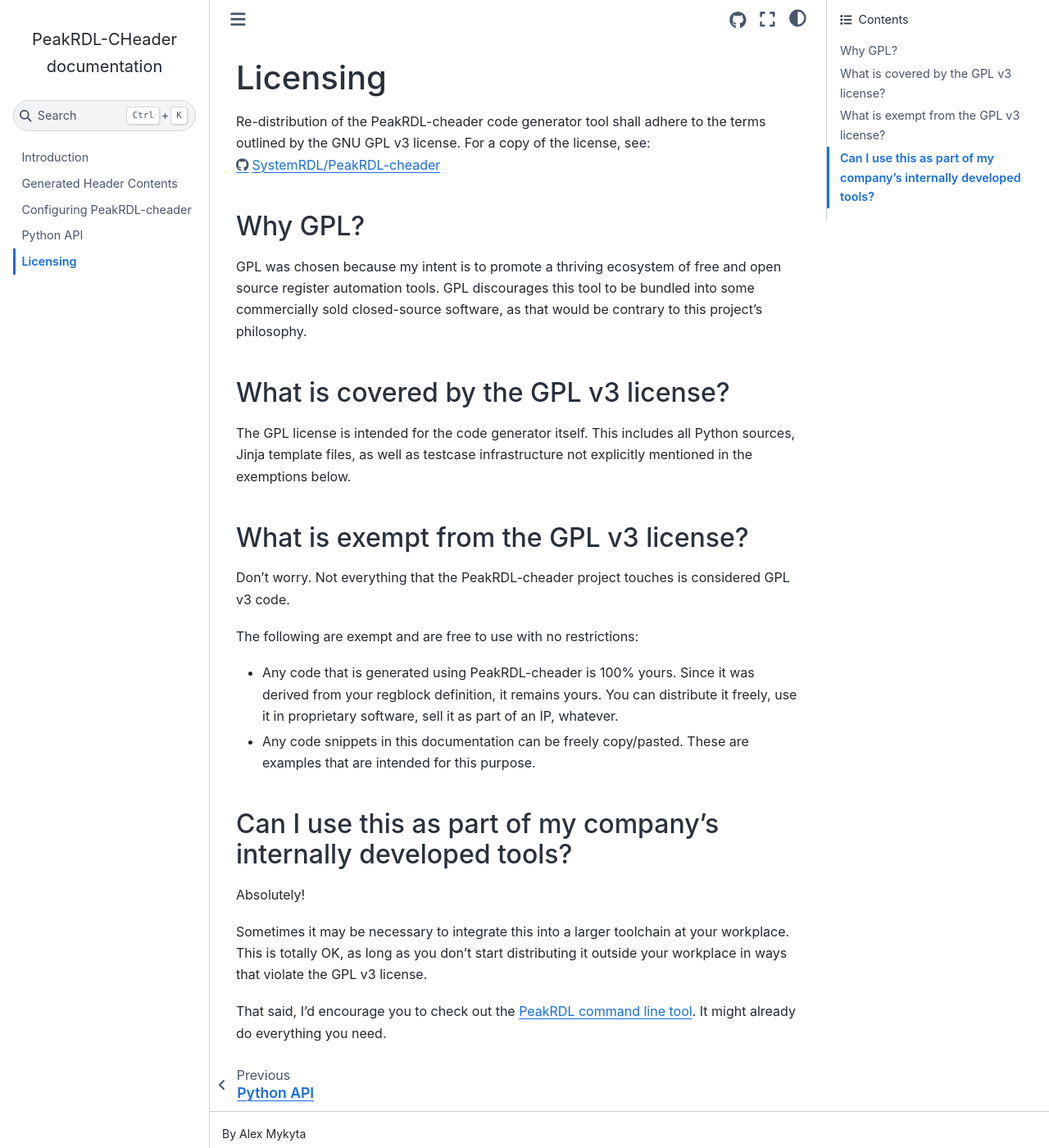
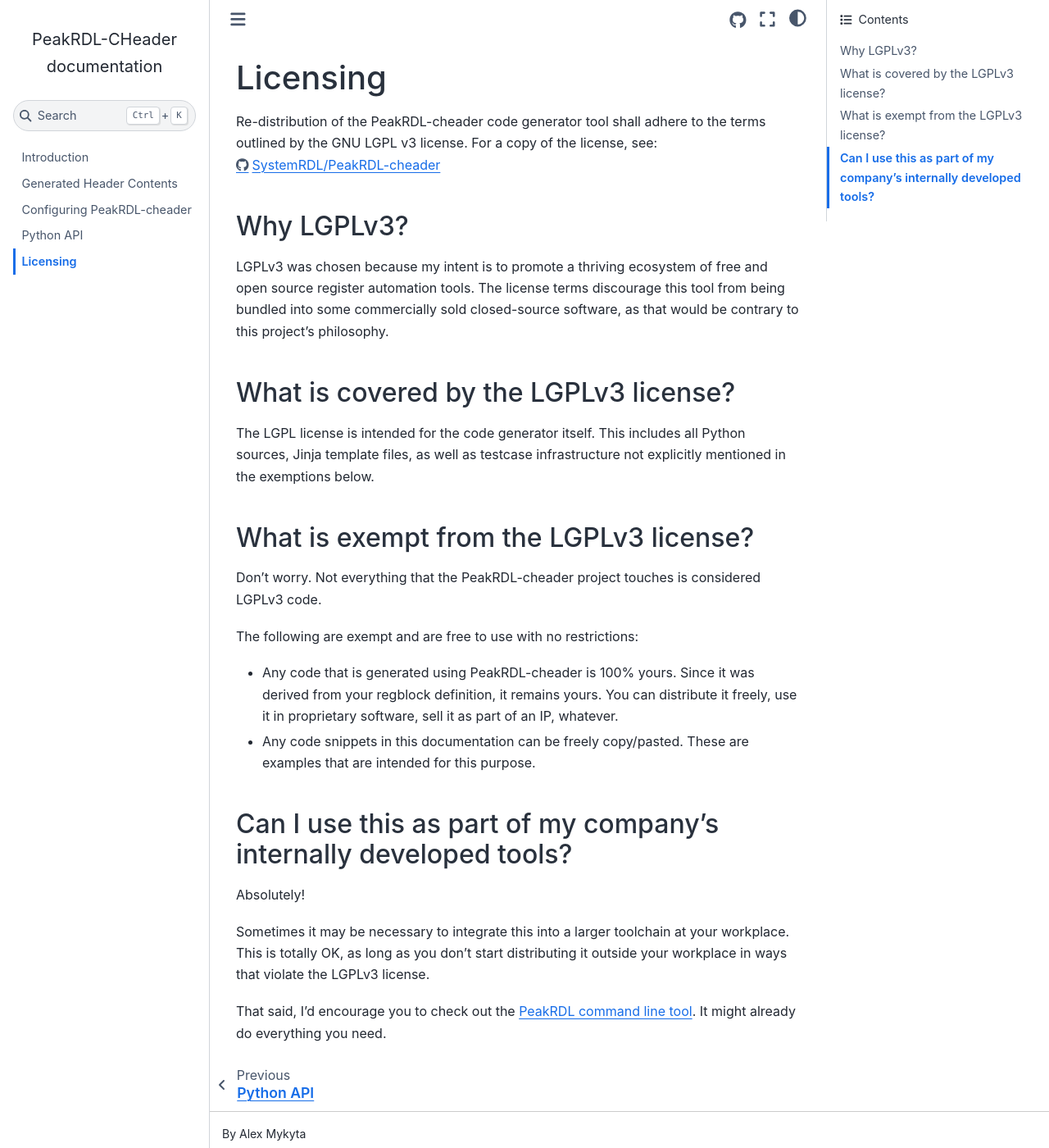
Before and after one commit to SystemRDL/PeakRDL-cheader, a Sphinx documentation site: the page built from docs/licensing.rst, in a window 1280 px wide and 1400 px high. Shown: the whole window at 82% size. Built offline with Sphinx 7.4.7 and the Sphinx Book theme 1.1.4, drawn with Linux system fonts in a browser that asks for light colours.

Commit message:
Switch to LGPLv3 license

```diff
--- a/docs/licensing.rst
+++ b/docs/licensing.rst
@@ -2,29 +2,29 @@
 =========
 
 Re-distribution of the PeakRDL-cheader code generator tool shall adhere to the
-terms outlined by the GNU GPL v3 license. For a copy of the license, see:
+terms outlined by the GNU LGPL v3 license. For a copy of the license, see:
 https://github.com/SystemRDL/PeakRDL-cheader/blob/main/LICENSE
 
 
-Why GPL?
---------
-GPL was chosen because my intent is to promote a thriving ecosystem of free and
-open source register automation tools. GPL discourages this tool to be bundled
-into some commercially sold closed-source software, as that would be contrary to
-this project's philosophy.
+Why LGPLv3?
+-----------
+LGPLv3 was chosen because my intent is to promote a thriving ecosystem of free and
+open source register automation tools. The license terms discourage this tool from
+being bundled into some commercially sold closed-source software, as that would
+be contrary to this project's philosophy.
 
 
-What is covered by the GPL v3 license?
+What is covered by the LGPLv3 license?
 --------------------------------------
-The GPL license is intended for the code generator itself. This includes all
+The LGPL license is intended for the code generator itself. This includes all
 Python sources, Jinja template files, as well as testcase infrastructure not
 explicitly mentioned in the exemptions below.
 
 
-What is exempt from the GPL v3 license?
+What is exempt from the LGPLv3 license?
 ---------------------------------------
 Don't worry. Not everything that the PeakRDL-cheader project touches is
-considered GPL v3 code.
+considered LGPLv3 code.
 
 The following are exempt and are free to use with no restrictions:
 
@@ -42,7 +42,7 @@
 
 Sometimes it may be necessary to integrate this into a larger toolchain at your
 workplace. This is totally OK, as long as you don't start distributing it
-outside your workplace in ways that violate the GPL v3 license.
+outside your workplace in ways that violate the LGPLv3 license.
 
 That said, I'd encourage you to check out the `PeakRDL command line tool <https://peakrdl.readthedocs.io/>`_.
 It might already do everything you need.
--- a/pyproject.toml
+++ b/pyproject.toml
@@ -17,7 +17,7 @@
 ]
 description = "Generate C Header files from a SystemRDL register model"
 readme = "README.md"
-license = {file = "LICENSE"}
+license = {text = "LGPLv3"}
 keywords = [
     "SystemRDL", "PeakRDL", "CSR", "compiler", "tool", "registers", "generator",
     "C", "header", "software",
@@ -28,7 +28,7 @@
     "Programming Language :: Python :: 3",
     "Programming Language :: Python :: 3 :: Only",
     "Intended Audience :: Developers",
-    "License :: OSI Approved :: GNU General Public License v3 (GPLv3)",
+    "License :: OSI Approved :: GNU Lesser General Public License v3 (LGPLv3)",
     "Operating System :: OS Independent",
     "Topic :: Scientific/Engineering :: Electronic Design Automation (EDA)",
 ]
```
Also changed, not shown: 1 other file.
